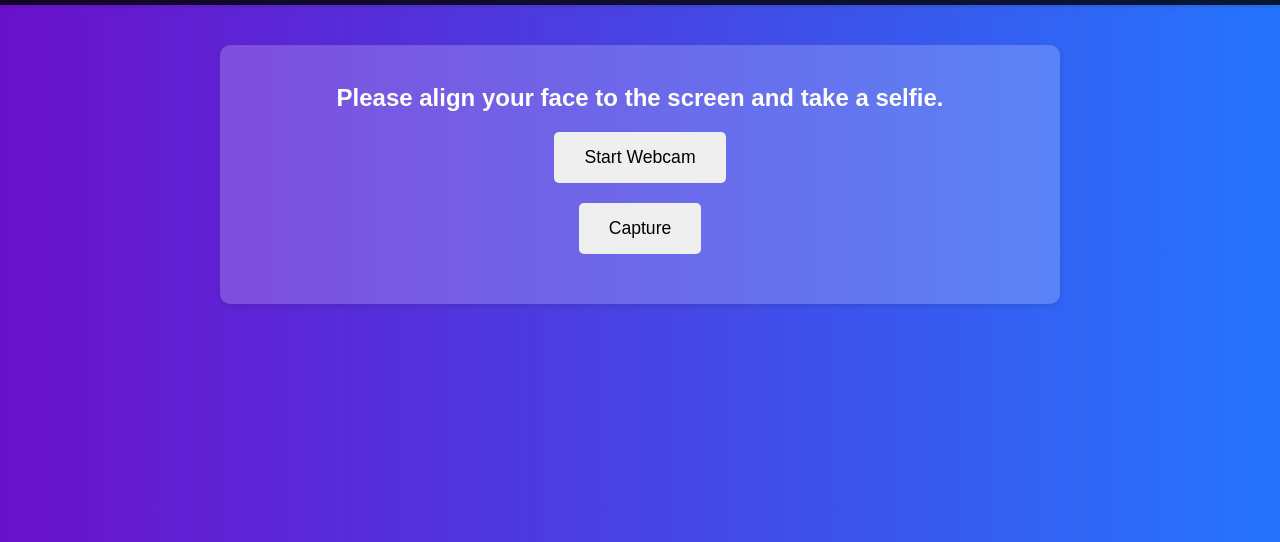
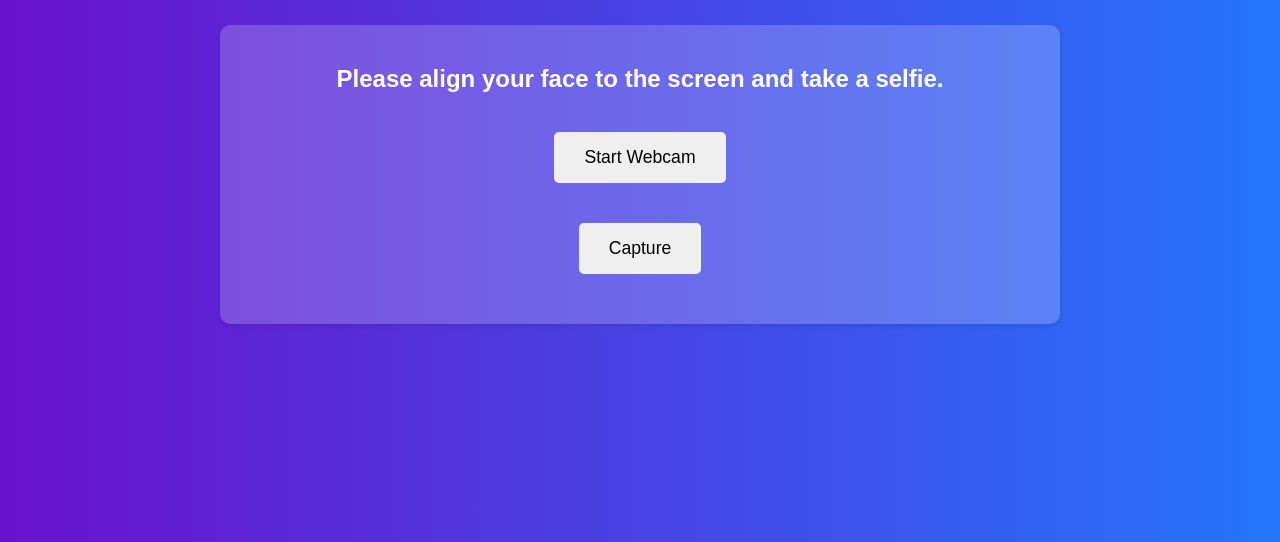
Before and after one commit to SteebNg/softwareEnginAssign, a website: page facial_recognition.html in a window 1280 px wide. Shown: the part 258-800 px from the top of the page. Drawn offline with Linux system fonts and the light colour scheme; no server answers.

Commit message:
Modified webcam, now in the center of the page

```diff
--- a/facial_recognition.html
+++ b/facial_recognition.html
@@ -15,7 +15,7 @@
 </header>
 
 <main>
-  <section class="webcam-section">
+  <section class="webcam-section center">
     <h2>Please align your face to the screen and take a selfie.</h2>
 
     <div style="margin-top: 20px; margin-bottom: 20px;">
--- a/facial_recognition.js
+++ b/facial_recognition.js
@@ -133,7 +133,7 @@ function loadLabeledImages() {
         labels.map(async label => {
             const descriptions = []
             for (let i = 1; i <= 2; i++) {
-                const img = await faceapi.fetchImage(`https://raw.githubusercontent.com/SteebNg/softwareEnginAssign/faceRecog/labeled_images/${label}/${i}.jpg`)
+                const img = await faceapi.fetchImage(`https://raw.githubusercontent.com/SteebNg/softwareEnginAssign/master/labeled_images/${label}/${i}.jpg`)
                 const detections = await faceapi.detectSingleFace(img).withFaceLandmarks().withFaceDescriptor()
                 if (detections) {
                     descriptions.push(detections.descriptor)
--- a/style.css
+++ b/style.css
@@ -134,3 +134,10 @@ p {
     margin-bottom: 20px;
     text-align: center;
 }
+
+.center {
+    display: flex;
+    justify-content: center;
+    align-items: center;
+    flex-direction: column;
+}
```
